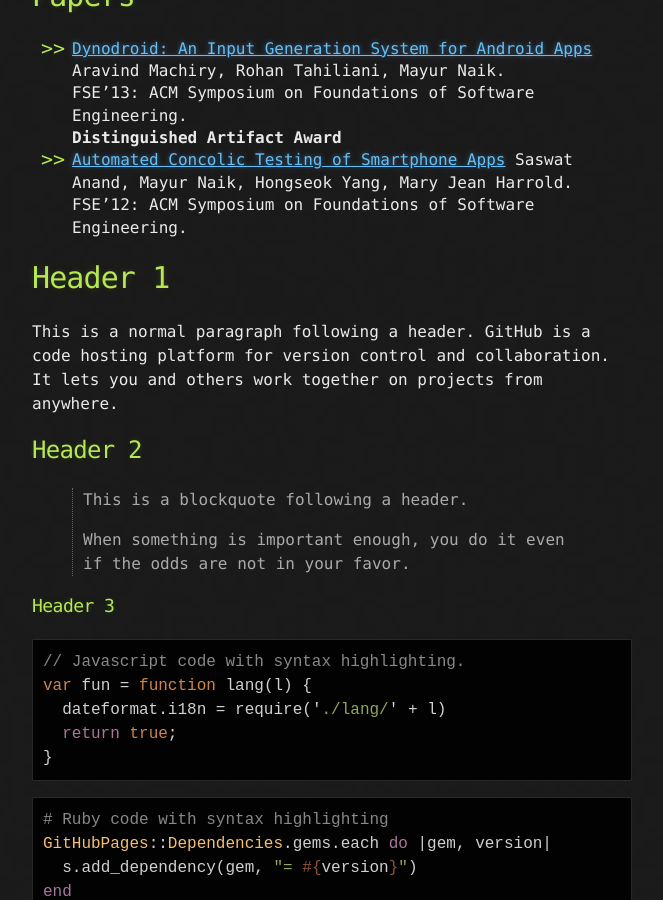
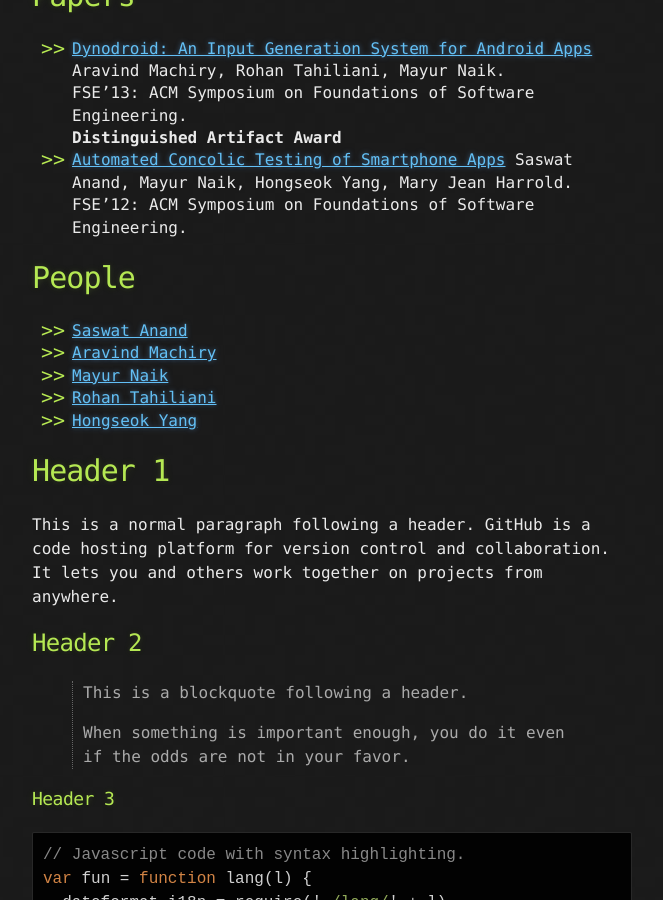
Before and after one commit to deprinfo/deprinfo.github.io, a Jekyll site: the page built from index.md, in a window 1280 px wide and 900 px high, scrolled down 820 px. Shown: the whole window, without its empty margins (308-971 px from the left). Built offline with Jekyll 4.4.1, drawn with Linux system fonts in a browser that asks for light colours.

Commit message:
Adding people

```diff
--- a/index.md
+++ b/index.md
@@ -26,6 +26,14 @@ Dynodroid is a system for automatically generating relevant inputs to Android ap
 *   [Automated Concolic Testing of Smartphone Apps](http://www.cis.upenn.edu/~mhnaik/pubs/fse12.pdf)
      Saswat Anand, Mayur Naik, Hongseok Yang, Mary Jean Harrold.
      FSE'12: ACM Symposium on Foundations of Software Engineering.
+
+# [](#header-2)People
+
+*   [Saswat Anand](http://cs.stanford.edu/people/saswat/)
+*   [Aravind Machiry](https://machiry.github.io/)
+*   [Mayur Naik](http://www.cis.upenn.edu/~mhnaik/naik)
+*   [Rohan Tahiliani](https://br.linkedin.com/in/rohan-tahiliani-26753537)
+*   [Hongseok Yang](http://www.comlab.ox.ac.uk/people/hongseok.yang/Public/Home.html)
 
 # [](#header-1)Header 1
 
```
